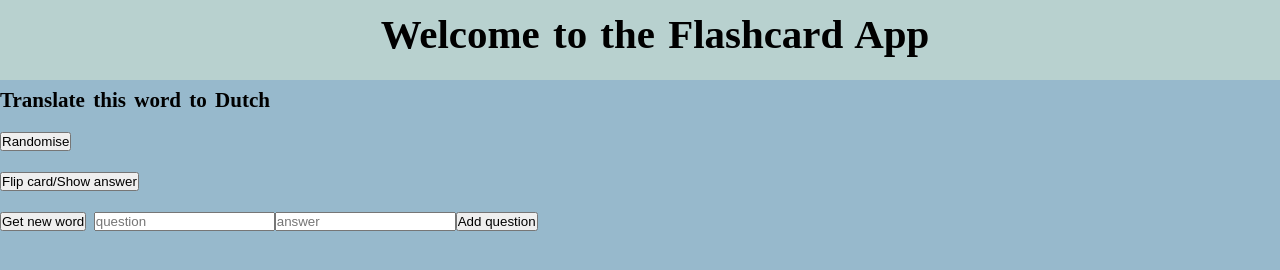
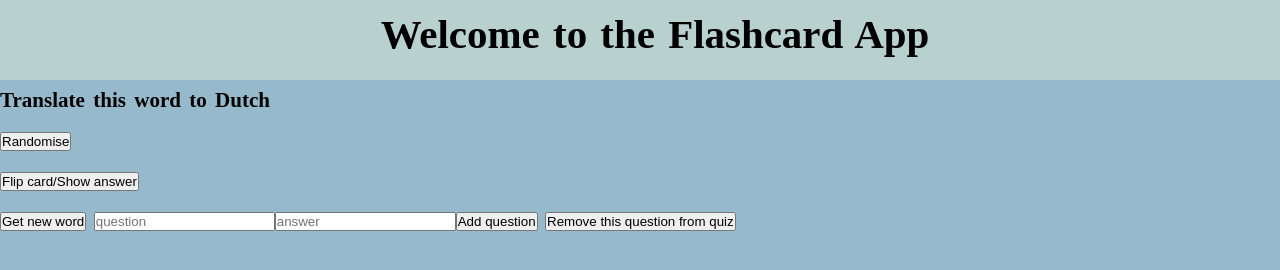
Before and after one commit to johnflentri/Flashcards, a plain HTML site: page index.html in a window 1280 px wide. Shown: the top 270 px of the page. Drawn offline with Linux system fonts and the light colour scheme.

Commit message:
you can now press a button that removes the current question from the list of questions

```diff
--- a/index.html
+++ b/index.html
@@ -20,6 +20,7 @@
             <p id="showAnswerDutchP"></p>
             <button id="getNewDutch" onclick="getNewDutch()">Get new word</button>
             <input type="text" id="newQDutch" placeholder="question" /><input type="text" id="newADutch" placeholder="answer" /><button id="submitQDutch" onclick="submitQDutch()">Add question</button>
+            <button id="removeQDutch" onclick="removeQDutch()">Remove this question from quiz</button>
         </div>
     </div>
 </body>
--- a/index.js
+++ b/index.js
@@ -43,3 +43,9 @@ function getNewDutch() {
 function submitQDutch() {
     flashcardsDutch.push({ id: flashcardsDutch.length + 1, question: newQDutch.value, answer: newADutch.value });
 }
+
+function removeQDutch() {
+    if (document.getElementById("randomQuestionDutch").innerHTML == flashcardsDutch[randomCardNumberDutch].question) {
+        flashcardsDutch.splice(randomCardNumberDutch, 1);
+    }
+}
```
